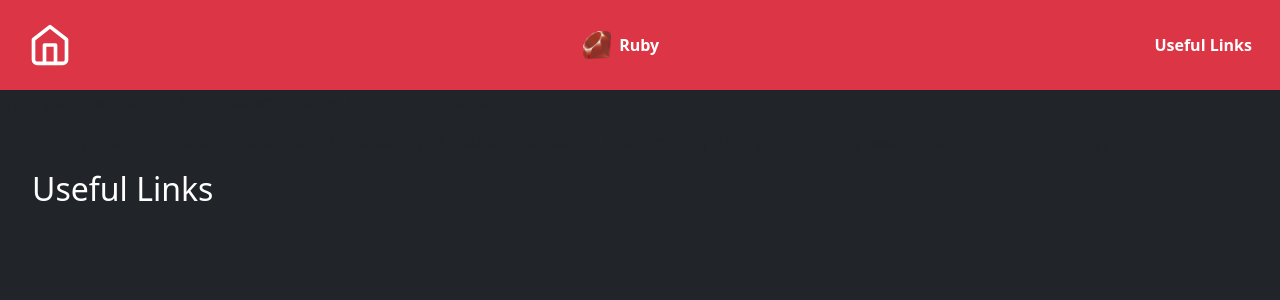
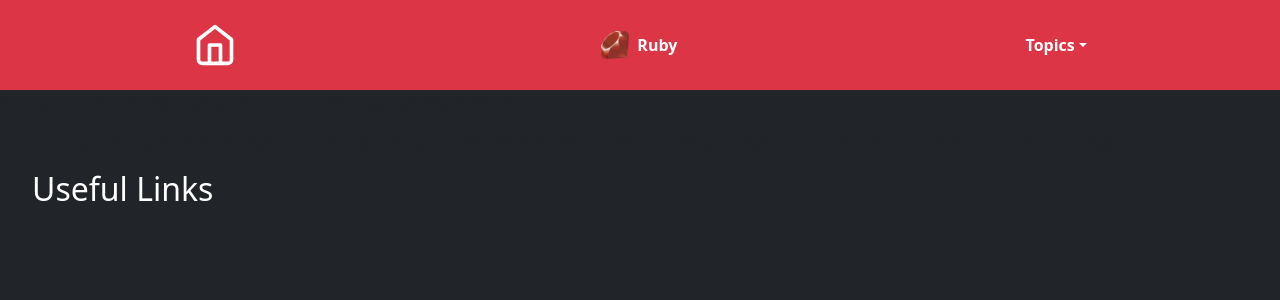
Before and after one commit to Brett-Tanner/Brett-Tanner.github.io, a Jekyll site: the page built from _topics/ruby.html, in a window 1280 px wide. Shown: the top 300 px of the page. Built offline with Jekyll 4.4.1, drawn with Linux system fonts in a browser that asks for light colours.

Commit message:
Style Ruby nav

```diff
--- a/_includes/ruby_nav.html
+++ b/_includes/ruby_nav.html
@@ -1,5 +1,7 @@
-<nav class="navbar bg-danger d-flex align-items-center gap-3 p-3 fw-bold">
-  <div class="container-fluid">
+<nav
+  class="navbar navbar-expand-lg bg-danger d-flex align-items-center gap-3 p-3 fw-bold"
+>
+  <div class="container-fluid justify-content-around">
     <a href="/" class="navbar-brand"
       ><img
         src="{{ site.baseurl }}/assets/images/home.svg"
@@ -8,15 +10,28 @@
     /></a>
     <a
       href="/topics/ruby"
-      class="d-flex gap-2 justify-content-center align-items-center"
+      class="nav-item d-flex gap-2 justify-content-center align-items-center"
       ><img
         src="{{ site.baseurl }}/assets/images/ruby.png"
         class="img-fluid w-25"
         alt="Ruby Logo"
       />Ruby</a
     >
-    {% for ruby in site.ruby %}
-    <a href="{{ ruby.url }}">{{ ruby.title }}</a>
-    {% endfor %}
+    <div class="nav-item dropdown">
+      <a
+        href="#"
+        class="dropdown-toggle"
+        data-bs-toggle="dropdown"
+        aria-expanded="false"
+        >Topics</a
+      >
+      <ul class="dropdown-menu">
+        {% for ruby in site.ruby %}
+        <li class="dropdown-item">
+          <a href="{{ ruby.url }}" class="text-black">{{ ruby.title }}</a>
+        </li>
+        {% endfor %}
+      </ul>
+    </div>
   </div>
 </nav>
--- a/_topics/css.html
+++ b/_topics/css.html
@@ -4,6 +4,8 @@ layout: css
 ---
 
 <p>Make your site pretty and your face filled with stress lines</p>
+
+container queries are now a thing in addition to media queries
 
 <ul>
   {% for topic in site.css %}
```
Also changed, not shown: _topics/html.html (added, +15 -0 lines).
